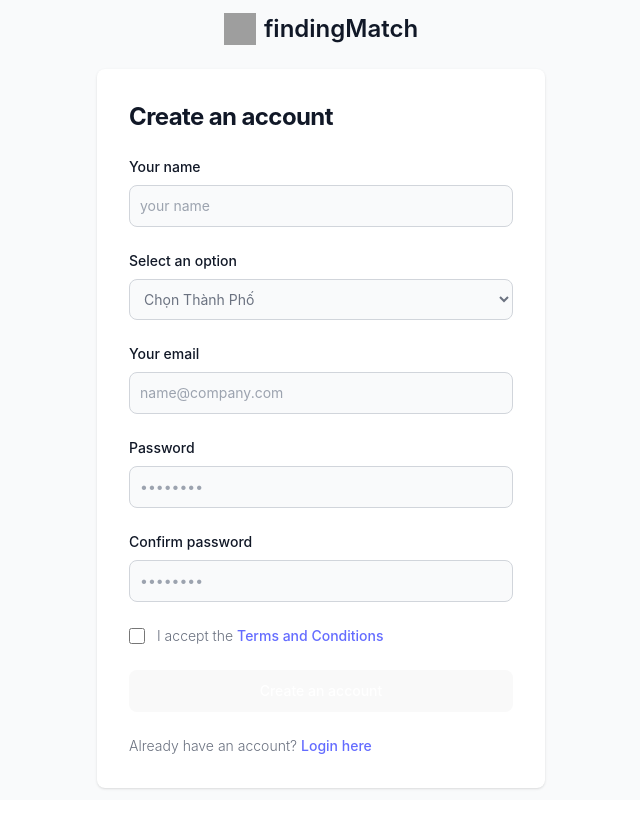
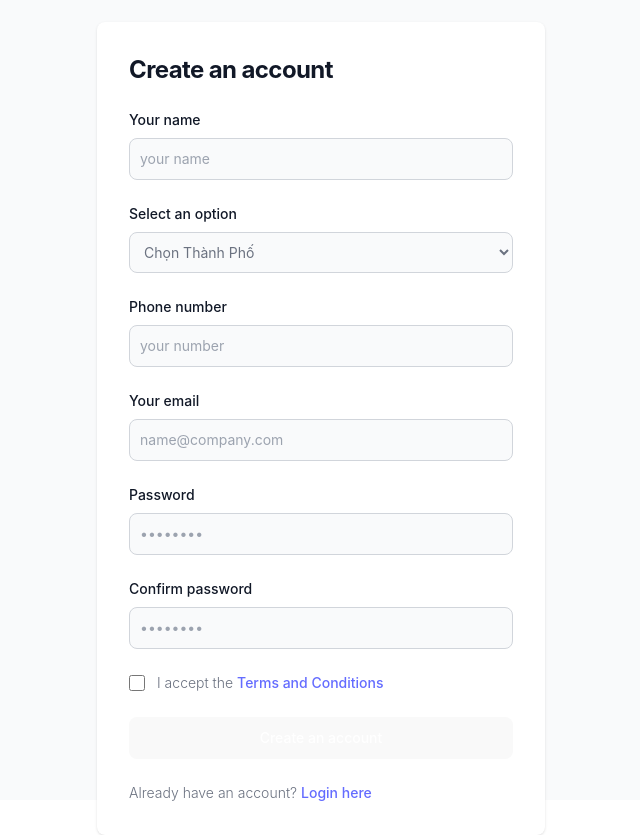
Before and after one commit to imanitman/findingSportMatch, a React (Vite) app: page /signup in a window 1280 px wide. Shown: the whole page, without its empty margins (319-959 px from the left). Before the commit the page ends 800 px from the top, so only its background shows below. Built offline with nearby package versions, Linux system fonts and the light colour scheme; grey boxes are pictures that could not be loaded.

Commit message:
test call api

```diff
--- a/src/Component/Header/Header.jsx
+++ b/src/Component/Header/Header.jsx
@@ -2,7 +2,7 @@ import { Disclosure, DisclosureButton, DisclosurePanel, Menu, MenuButton, MenuIt
 import { Bars3Icon, BellIcon, XMarkIcon } from '@heroicons/react/24/outline'
 
 const navigation = [
-    { name: 'Trang chủ', href: '#', current: true },
+    { name: 'Trang chủ', href: '#', current: true},
     { name: 'Bóng đá', href: '/football', current: false },
     { name: 'Bóng chuyền', href: '#', current: false },
     { name: 'Bóng rổ', href: '#', current: false },
--- a/src/Component/Login/GoogleLogin.jsx
+++ b/src/Component/Login/GoogleLogin.jsx
@@ -8,7 +8,7 @@ export default function BtnGoogleLogin() {
     const handleLoginSuccess = async (resGoogle) => {
         const tokenGo = resGoogle.credential;
         try {
-            const response = await axios.post('http://localhost:8080/auth/google', { token: tokenGo });
+            const response = await axios.post('http://localhost:8080/auth/google', {token: tokenGo });
             if (response.data) {
                 console.log("Verified successfully");
             } else {
--- a/src/Component/Login/Login.jsx
+++ b/src/Component/Login/Login.jsx
@@ -120,5 +120,4 @@ export default function Login(){
       </section>
       </div>
     )
-
 }
--- a/src/Component/Login/Signup.jsx
+++ b/src/Component/Login/Signup.jsx
@@ -5,9 +5,10 @@ export default function Signup() {
     const [email, setEmail] = useState("")
     const [password, setPassword] = useState("")
     const [address, setAddress] = useState("")
+    const [phoneNumber, setPhoneNumber] = useState("")
     const handleBtnSignup = async () => {
         try {
-            const res = await axios.post("http://localhost:8080/auth/signup", { username, email, password, address })
+            const res = await axios.post("http://localhost:8080/auth/signup", { username, email, password, address, phoneNumber})
         }catch (error){
             console.log(error);
         }
@@ -73,6 +74,23 @@ export default function Signup() {
                                     </select>
                                 </div>
 
+                            </div>
+                            <div>
+                                <label
+                                    htmlFor="email"
+                                    className="block mb-2 text-sm font-medium text-gray-900 dark:text-white"
+                                >
+                                    Phone number
+                                </label>
+                                <input
+                                    type="text"
+                                    name="phone"
+                                    id="phone"
+                                    className="bg-gray-50 border border-gray-300 text-gray-900 text-sm rounded-lg focus:ring-primary-600 focus:border-primary-600 block w-full p-2.5 dark:bg-gray-700 dark:border-gray-600 dark:placeholder-gray-400 dark:text-white dark:focus:ring-blue-500 dark:focus:border-blue-500"
+                                    placeholder="your number"
+                                    required=""
+                                    onChange={(e) => setPhoneNumber(e.target.value)}
+                                />
                             </div>
                             <div>
                                 <label
--- a/src/component/matches/button/button.jsx
+++ b/src/component/matches/button/button.jsx
@@ -6,7 +6,7 @@ function Button() {
         <div className="xitem-buttons">
             <div className="ibs-live">
                 <a
-                    href="/football/detail"
+                    href="/detail"
                     className="btn btn-sm">
                         Chi tiết
                     </a>
--- a/src/component/matches/matches.jsx
+++ b/src/component/matches/matches.jsx
@@ -8,13 +8,25 @@ import Matches_time from "./matches time/matches_time.jsx";
 import Button from "./button/button.jsx";
 import './matches.scss'
 import { H1Icon } from "@heroicons/react/24/outline";
+import axios from 'axios'
+function Matches(){
 
-function Matches(){
+    let token = "eyJhbGciOiJIUzI1NiJ9.eyJzdWIiOiJhbW4xMDIyMDA0QGdtYWlsLmNvbSIsImV4cCI6MTcyNTM3NTM0OCwiaWF0IjoxNzI0NTExMzQ4LCJ1c2VyIjp7ImlkIjoxLCJlbWFpbCI6ImFtbjEwMjIwMDRAZ21haWwuY29tIiwibmFtZSI6Ik5hbSJ9fQ.Oi4aGy5ODGGHbBw6E4PDkQoXilyoIjSj0X6-B8aRhN4"
+    let matches = axios.get("http://localhost:8080/matchs?page=0&size=3",
+            {headers:{
+                'Authorization':`Bearer ${token}`
+            }}
+        )
+        matches.then(response => {
+            console.log(response.data);
+          }).catch(error => {
+            console.error(error);
+          });
     return (
         <div className="mt-3">
             <p className="font-bold text-3xl border-l-4 pl-3 mb-3 ">Các trận đấu hấp dẫn</p>
             <div className="flex flex-wrap gap-5 ml-5">
-            <div className="Matches w-1/4 bg-zinc-800">
+            <div className="Matches w-auto bg-zinc-200 p-6">
                 <Tournament />
                 <div className="score">
                     <Team />
@@ -26,7 +38,7 @@ function Matches(){
                     <Button />
                 </div>
             </div>
-            <div className="Matches w-1/4 bg-zinc-800">
+            <div className="Matches w-auto bg-zinc-200 p-6">
                 <Tournament />
                 <div className="score">
                     <Team />
@@ -38,7 +50,7 @@ function Matches(){
                     <Button />
                 </div>
             </div>
-            <div className="Matches w-1/4 bg-zinc-800">
+            <div className="Matches w-auto bg-zinc-200 p-6">
                 <Tournament />
                 <div className="score">
                     <Team />
@@ -50,7 +62,7 @@ function Matches(){
                     <Button />
                 </div>
             </div>
-            <div className="Matches w-1/4 bg-zinc-800">
+            <div className="Matches w-auto bg-zinc-200 p-6">
                 <Tournament />
                 <div className="score">
                     <Team />
@@ -67,4 +79,5 @@ function Matches(){
     )
 }
 
+
 export default Matches;
--- a/src/main.jsx
+++ b/src/main.jsx
@@ -29,7 +29,7 @@ const routers =  createBrowserRouter([
     element:<Football></Football>
   },
   {
-    path:"/football/detail",
+    path:"/detail",
     element:<RelatedMatchs></RelatedMatchs>
   },
   {
```
Also changed, not shown: src/Component/Profile/Profile.jsx (+7 -5 lines).
